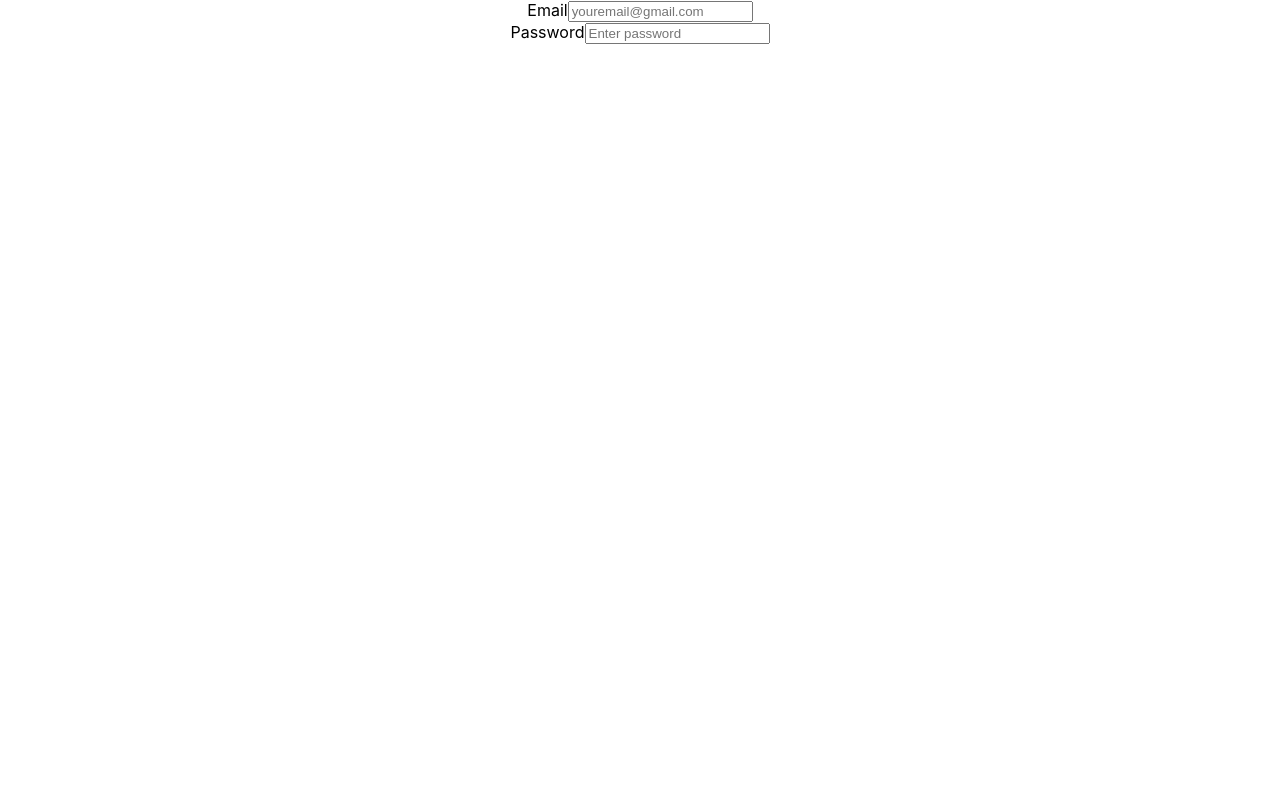
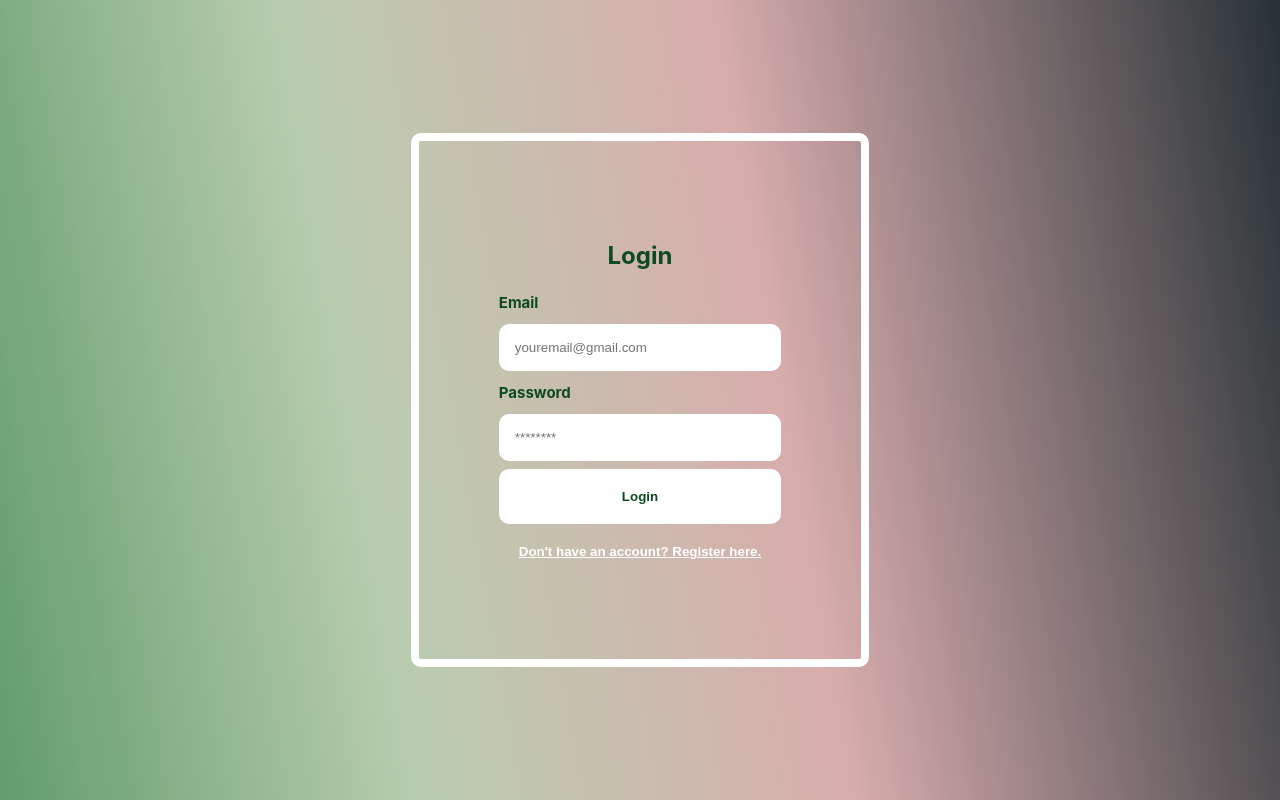
Before and after one commit to conniely04/CMPE131G4Online-Food-Store, a React (Create React App) app: page / in a window 1280 px wide. Built offline with nearby package versions, Linux system fonts and the light colour scheme.

Commit message:
login page code

```diff
--- a/src/App.css
+++ b/src/App.css
@@ -1,38 +1,59 @@
 .App {
   text-align: center;
+  display: flex;
+  min-height: 100vh;
+  align-items: center;
+  justify-content: center;
+  color: rgb(14, 74, 33);
+  background-image: linear-gradient(
+    80deg,
+    #629d6c,
+    #bacdb0,
+    rgb(216, 173, 173) 60%,
+    #273236
+  );
 }
 
-.App-logo {
-  height: 40vmin;
-  pointer-events: none;
+.auth-form-container,
+.login-form,
+.register-form {
+  display: flex;
+  flex-direction: column;
+}
+@media screen and (min-width: 600px) {
+}
+.auth-form-container {
+  padding: 5rem;
+  border: 8px solid white;
+  border-radius: 10px;
+  margin: 0.5rem;
+}
+label {
+  text-align: left;
+  padding: 0.25rem 0;
+  font-weight: bold;
+  font-size: 15px;
 }
 
-@media (prefers-reduced-motion: no-preference) {
-  .App-logo {
-    animation: App-logo-spin infinite 20s linear;
-  }
+input {
+  margin: 0.5rem 0;
+  padding: 1rem;
+  border: none;
+  border-radius: 10px;
 }
 
-.App-header {
-  background-color: #282c34;
-  min-height: 100vh;
-  display: flex;
-  flex-direction: column;
-  align-items: center;
-  justify-content: center;
-  font-size: calc(10px + 2vmin);
-  color: white;
+button {
+  border: none;
+  background-color: white;
+  padding: 20px;
+  border-radius: 10px;
+  font-weight: bold;
+  cursor: pointer;
+  color: rgb(14, 74, 33);
 }
 
-.App-link {
-  color: #61dafb;
+.link-button {
+  background: none;
+  color: white;
+  text-decoration: underline;
 }
-
-@keyframes App-logo-spin {
-  from {
-    transform: rotate(0deg);
-  }
-  to {
-    transform: rotate(360deg);
-  }
-}
--- a/src/App.js
+++ b/src/App.js
@@ -2,11 +2,20 @@
 import "./App.css";
 import { Login } from "./Login";
 import { Register } from "./Register";
+import React, { useState } from "react";
 
 function App() {
+  const [currentForm, setCurrentForm] = useState("login");
+  const toggleForm = (formName) => {
+    setCurrentForm(formName);
+  };
   return (
     <div className="App">
-      <Login />
+      {currentForm == "login" ? (
+        <Login onFormSwitch={toggleForm} />
+      ) : (
+        <Register onFormSwitch={toggleForm} />
+      )}
     </div>
   );
 }
--- a/src/Login.jsx
+++ b/src/Login.jsx
@@ -1,11 +1,53 @@
-export const Login = () => {
+import React, { useState } from "react";
+
+export const Login = (props) => {
+  const [email, setEmail] = useState("");
+  const [password, setPass] = useState("");
+
+  const handleSubmit = (e) => {
+    e.preventDefault();
+    console.log(email);
+  };
+
+  <html>
+    <head>
+      <link
+        href="https://fonts.googleapis.com/css?family=Cabin"
+        rel="stylesheet"
+      ></link>
+    </head>
+  </html>;
   return (
-    <form>
-      <label for="email">Email</label>
-      <input type="email" placeholder="youremail@gmail.com" />
-      <br></br>
-      <label for="password">Password</label>
-      <input type="password" placeholder="Enter password" />
-    </form>
+    <div className="auth-form-container">
+      <h2>Login</h2>
+      <form className="login-form" onSubmit={handleSubmit}>
+        <label htmlFor="email">Email</label>
+        <input
+          value={email}
+          onChange={(e) => setEmail(e.target.value)}
+          type="email"
+          placeholder="youremail@gmail.com"
+          id="email"
+          name="email"
+        />
+
+        <label htmlFor="password">Password</label>
+        <input
+          value={password}
+          onChange={(e) => setPass(e.target.value)}
+          type="password"
+          placeholder="********"
+          id="password"
+          name="password"
+        />
+        <button type="submit">Login</button>
+      </form>
+      <button
+        className="link-button"
+        onClick={() => props.onFormSwitch("register")}
+      >
+        Don't have an account? Register here.
+      </button>
+    </div>
   );
 };
--- a/src/Register.jsx
+++ b/src/Register.jsx
@@ -1,3 +1,57 @@
-export const Register = () => {
-  return <>Register</>;
+import React, { useState } from "react";
+
+export const Register = (props) => {
+  const [email, setEmail] = useState("");
+  const [password, setPass] = useState("");
+  const [username, setName] = useState("");
+
+  const handleSubmit = (e) => {
+    e.preventDefault();
+    console.log(email);
+  };
+
+  <html>
+    <head>
+      <link
+        href="https://fonts.googleapis.com/css?family=Cabin"
+        rel="stylesheet"
+      ></link>
+    </head>
+  </html>;
+
+  return (
+    <div className="auth-form-container">
+      <h2>Register</h2>
+      <form className="register-form" onSubmit={handleSubmit}>
+        <label htmlFor="username">Full Name </label>
+        <input value={username} name="name" id="name" placeholder="Full Name" />
+        <label htmlFor="email">Email</label>
+        <input
+          value={email}
+          onChange={(e) => setEmail(e.target.value)}
+          type="email"
+          placeholder="youremail@gmail.com"
+          id="email"
+          name="email"
+        />
+
+        <label htmlFor="password">Password</label>
+        <input
+          value={password}
+          onChange={(e) => setPass(e.target.value)}
+          type="password"
+          placeholder="********"
+          id="password"
+          name="password"
+        />
+        <button type="submit">Login</button>
+      </form>
+      <button
+        className="link-button"
+        onClick={() => props.onFormSwitch("login")}
+      >
+        Already have an account? Login here.
+      </button>
+    </div>
+  );
 };
```
Also changed, not shown: index.css (deleted), index.html (deleted), index.jsx (deleted).
